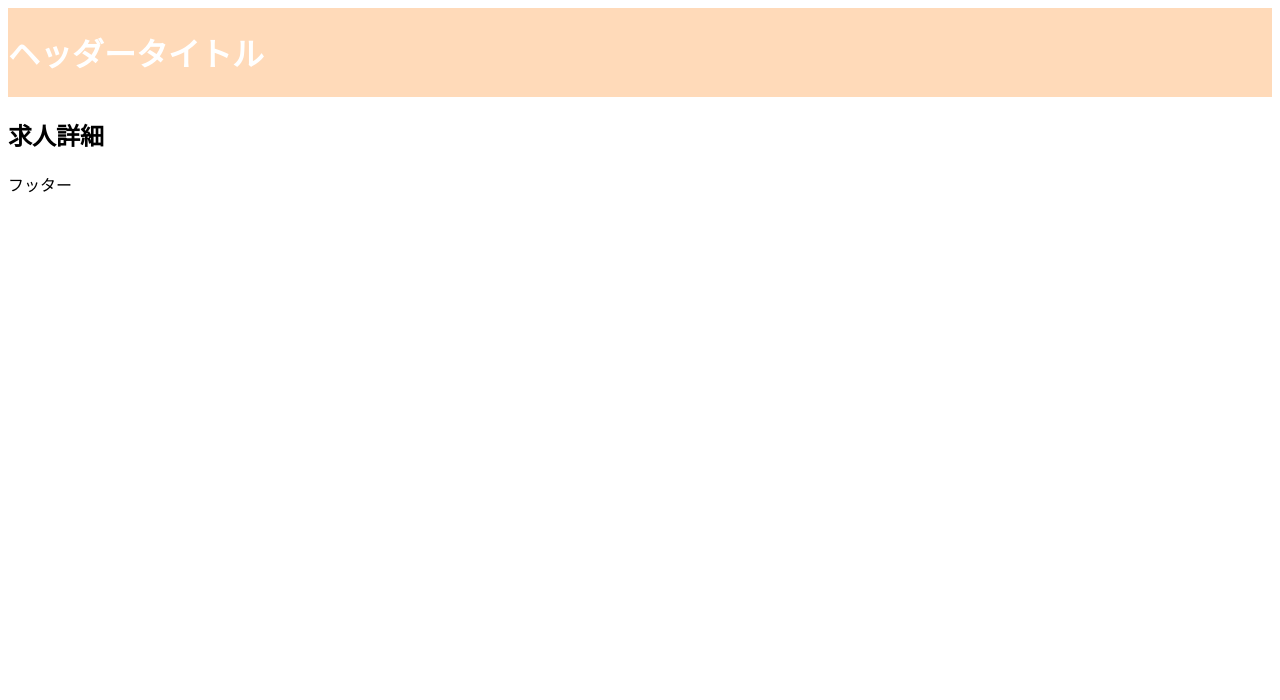
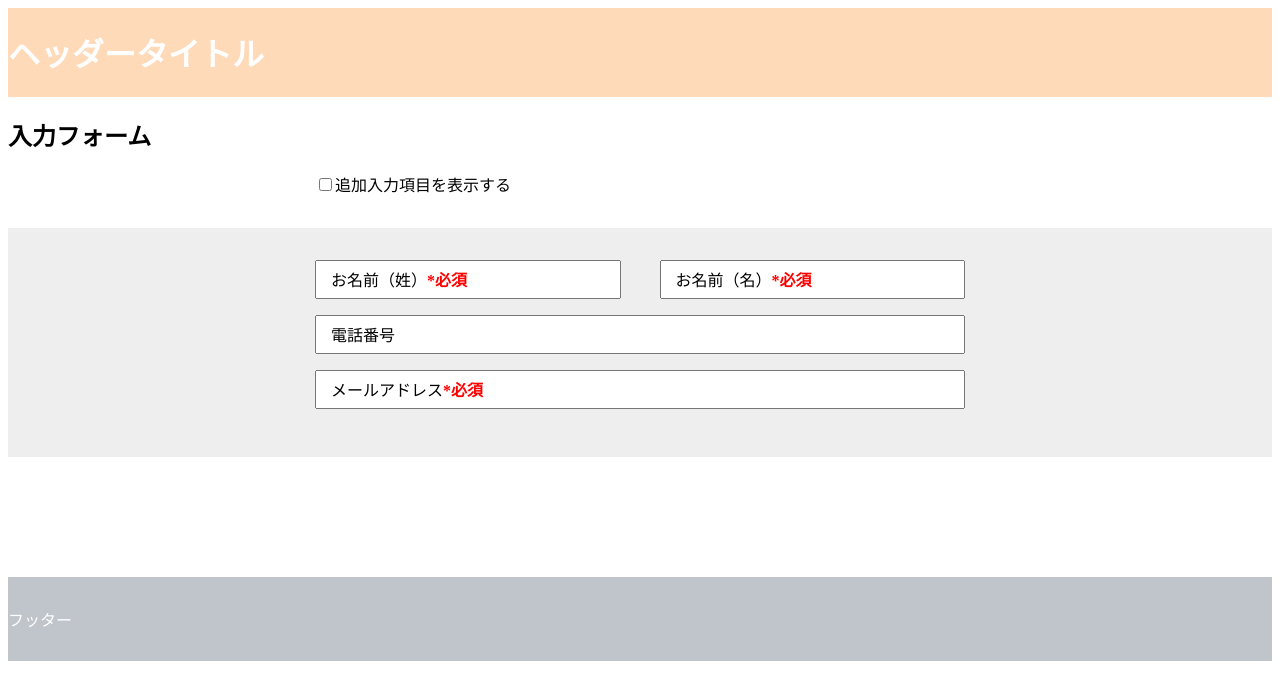
Before and after one commit to sakurai-chihiro/study-nuxt, a Nuxt app: page /jobs/form in a window 1280 px wide. Shown: the top 700 px of the page. Built offline with nearby package versions, Linux system fonts and the light colour scheme; no server answers.

Commit message:
[update]入力フォームの表示を作成、footerを修正

```diff
--- a/components/footer.vue
+++ b/components/footer.vue
@@ -3,3 +3,13 @@
     フッター
   </footer>
 </template>
+
+<style>
+footer{
+  margin-top: 120px;
+  padding: 30px 0;
+  background-color: #c0c5cb;
+  color: #fff;
+}
+
+</style>
--- /dev/null
+++ b/pages/jobs/form.vue
@@ -0,0 +1,110 @@
+<template>
+  <h2>入力フォーム</h2>
+  <div id="addForm" class="p-addForm">
+    <input type="checkbox">
+    <label for="checkbox1">追加入力項目を表示する</label>
+  </div>
+
+  <div id="formArea" class="p-formArea">
+    <form class="c-form p-form">
+      <dl class="c-form__list p-form__list">
+        <div class="c-form__item p-form__name">
+          <dt class="c-form__title">
+            <label class="c-form__label" for="lastName">お名前（姓）<span class="c-required">必須</span></label>
+          </dt>
+          <dd class="c-form__desc">
+            <input class="c-form__input" type="text" id="lastName"  name="lastName">
+          </dd>
+        </div>
+        <div class="c-form__item p-form__name">
+          <dt class="c-form__title">
+            <label class="c-form__label" for="firstName">お名前（名）<span class="c-required">必須</span></label>
+          </dt>
+          <dd class="c-form__desc">
+            <input class="c-form__input" type="text" id="firstName" name="firstName">
+          </dd>
+        </div>
+        <div class="c-form__item">
+          <dt class="c-form__title">
+            <label class="c-form__label" for="tell">電話番号</label>
+          </dt>
+          <dd class="c-form__desc">
+            <input class="c-form__input" type="text" id="tell" name="tell">
+          </dd>
+        </div>
+        <div class="c-form__item">
+          <dt class="c-form__title">
+            <label class="c-form__label" for="email">メールアドレス<span class="c-required">必須</span></label>
+          </dt>
+          <dd class="c-form__desc">
+            <input class="c-form__input" type="text" id="email" name="email">
+          </dd>
+        </div>
+      </dl>
+    </form>
+
+
+  </div>
+</template>
+
+<style scoped lang="scss">
+/* reset */
+* {
+  box-sizing: border-box;
+}
+dd {
+  margin: 0px;
+}
+
+/* component */
+.c-form {
+  margin-top: 32px;
+  padding: 32px;
+  background-color: #eee;
+  &__list {
+    display: flex;
+    flex-wrap: wrap;
+  }
+  &__input {
+    width: 100%;
+    padding: 10px;
+  }
+  &__item {
+    position: relative;
+    display: block;
+    width: 100%;
+    margin-bottom: 16px;
+  }
+  &__title {
+    position: absolute;
+    top: 50%;
+    left: 1em;
+    transform: translateY(-50%);
+  }
+}
+.c-required {
+  color: red;
+  font-weight: bold;
+  &::before {
+    content: "*";
+  }
+}
+
+/* pages */
+.p-addForm {
+  max-width: 650px;
+  margin: 0 auto;
+}
+.p-form{
+  &__list {
+    max-width: 650px;
+    margin: 0 auto;
+  }
+  &__name {
+    width: 47%;
+  }
+  &__name + &__name {
+    margin-left: 6%;
+  }
+}
+</style>
```
